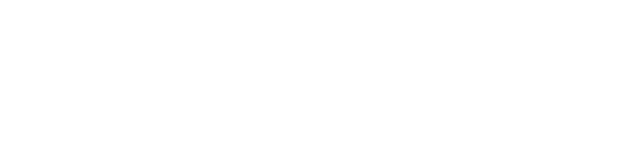
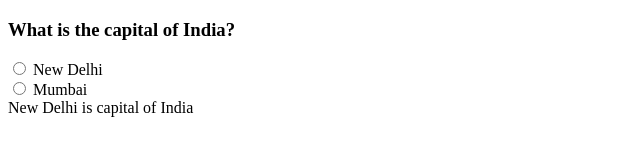
Before and after one commit to acciojob/trivia-Shafikhan55, a website: page main.html in a window 1280 px wide. Shown: the whole page, without its empty margins (0-640 px from the left). Drawn offline with Linux system fonts and the light colour scheme.

Commit message:
Update main.html

```diff
--- a/main.html
+++ b/main.html
@@ -3,13 +3,21 @@
 <html>
 
 <head>
-	<link rel="stylesheet" href="styles.css">
+
 </head>
 
 <body>
-	<!-- the entire body must be written by student -->
-    <script type="text/javascript" src="./script.js">
-</script>
+	<div>
+	<h3>What is the capital of India? </h3>
+        <form action="">
+	    <input type="radio" name="state" value="New delhi">
+	    <label for="">New Delhi</label><br>
+	    <input type="radio" name="state" value="Mumbai">
+	    <label for="">Mumbai</label>
+	</form>
+		<blackquote class="text">New Delhi is capital of India</blackquote>
+	</div>
+
 
 </body>
 
```
